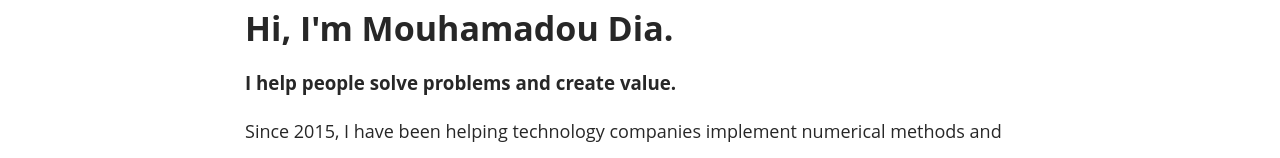
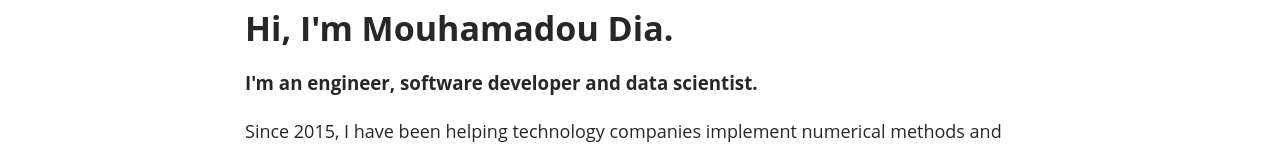
Before and after one commit to methzen/frontend-website, a Next.js app: page / in a window 1280 px wide. Shown: the part 160-318 px from the top of the page. Built offline with nearby package versions, Linux system fonts and the light colour scheme; no server answers.

Commit message:
Update Title

```diff
--- a/pages/index.js
+++ b/pages/index.js
@@ -29,7 +29,7 @@ export default class extends Component {
 
           <div className="homepage-introduction">
             <h1>Hi, I'm Mouhamadou Dia. </h1>
-            <h3>I help people solve problems and create value.</h3>
+            <h3>I'm an engineer, software developer and data scientist.</h3>
             <p>Since 2015, I have been helping technology companies implement numerical methods and
               strategies that help them make better decisions and solve complexe and challenging industrial problems.
               I have worked with companies like General Electric, Alstom, EDF, Edvance, Framatome...</p>
```
